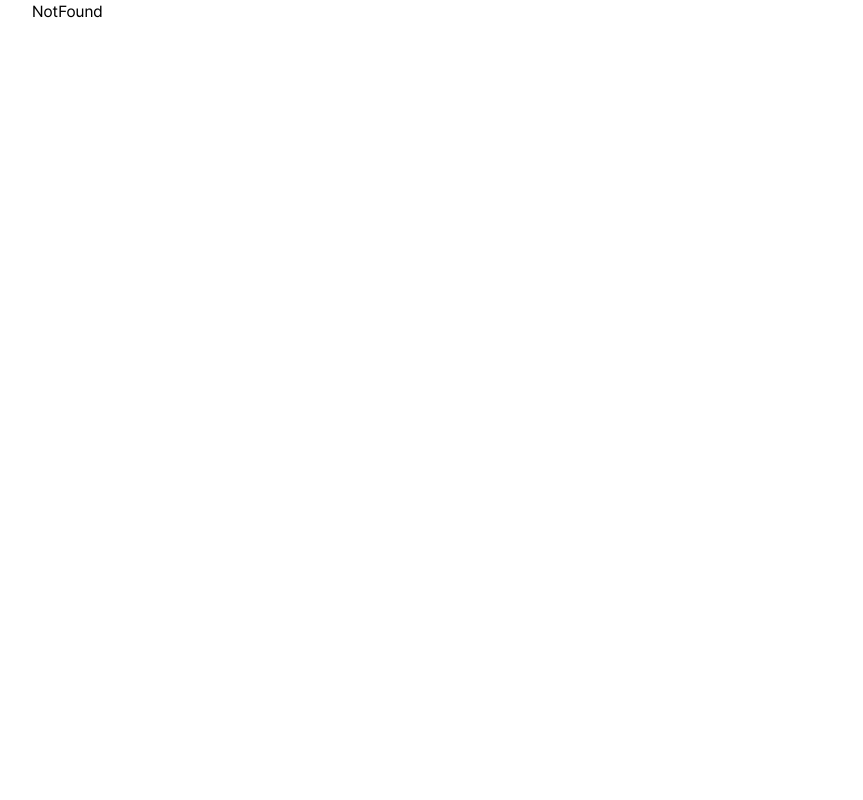
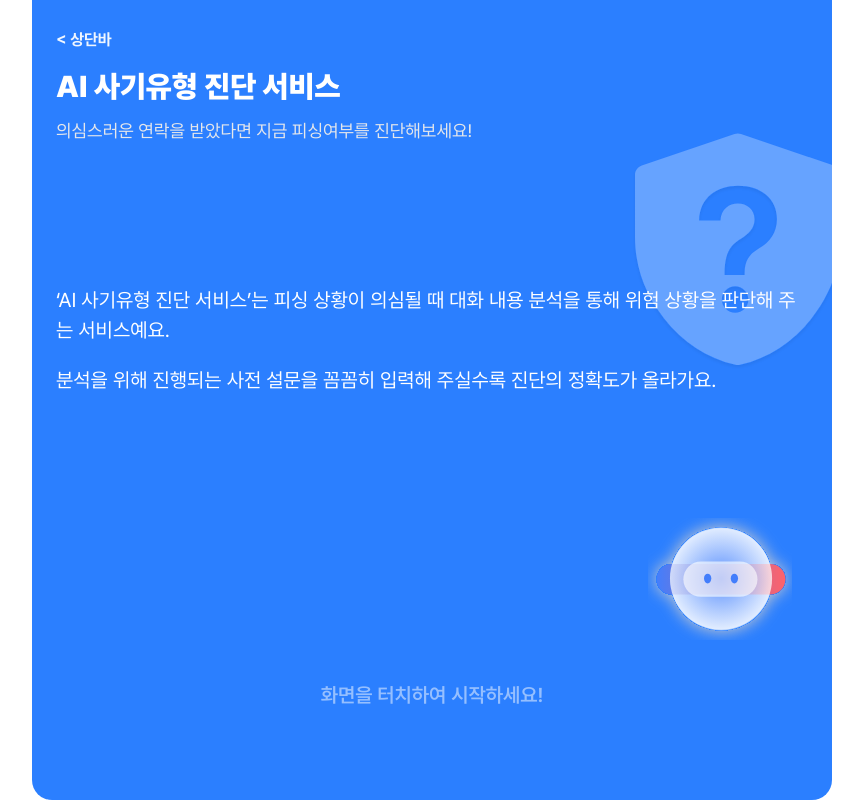
Before and after one commit to Block-Guard/BlockGuard-Client, a React (Vite) app: page /fraud-analysis in a window 1280 px wide. Before the commit this address had no page. Shown: the whole page, without its empty margins (208-1071 px from the left). Built offline with nearby package versions, Linux system fonts and the light colour scheme.

Commit message:
feat: 사기 분석 랜딩페이지, 설문페이지 초안 작성

```diff
--- /dev/null
+++ b/src/layouts/MainLayout.tsx
@@ -0,0 +1,13 @@
+import { Outlet } from "react-router-dom";
+
+const MainLayout = () => {
+    return (
+        <div className="flex flex-col justify-between w-full h-full">
+            <main className="h-[100vh] bg-[#ffffff] overflow-hidden overflow-y-auto no-scrollbar">
+                <Outlet />{" "}
+                {/* 사기분석 등 하단바 필요없는 페이지가 여기에 렌더링됨 */}
+            </main>
+        </div>
+    );
+}
+export default MainLayout;
--- /dev/null
+++ b/src/pages/FraudLandingPage/FraudLandingPage.tsx
@@ -0,0 +1,49 @@
+import { useNavigate } from "react-router-dom";
+
+const FraudLandingPage = () => {
+    const navigate = useNavigate();
+    const handleClick = () => {
+        navigate("/fraud-analysis/survey")
+    }
+    return (
+        <div className="w-full h-full relative p-6 bg-blue-500 rounded-bl-[20px] rounded-br-[20px]"
+            onClick={handleClick}>
+            <div className="text-blue-50 text-base font-bold leading-loose">
+                {"< 상단바"}
+            </div>
+
+            <div className="text-white text-3xl font-extrabold leading-loose">
+                AI 사기유형 진단 서비스
+            </div>
+
+            <div className="text-gray-200 text-lg font-normal leading-relaxed">
+                의심스러운 연락을 받았다면
+                지금 피싱여부를 진단해보세요!
+            </div>
+
+            <img
+                src="/homeBackgroundShield.svg"
+                className="absolute right-0 top-33"
+            />
+
+            <div className="w-full mt-35 mb-5 text-white text-xl font-medium leading-normal">
+                ‘AI 사기유형 진단 서비스’는 피싱 상황이 의심될 때
+                대화 내용 분석을 통해 위험 상황을 판단해 주는 서비스예요.
+            </div>
+            <div className="w-full text-white text-xl font-medium leading-normal">
+                분석을 위해 진행되는 사전 설문을 꼼꼼히 입력해 주실수록
+                진단의 정확도가 올라가요.
+            </div>
+
+            <div className="absolute bottom-40 right-10">
+                <img src="/Blockee-cropped-fit.svg" width="144px" height="126px" />
+            </div>
+
+            <div className="flex justify-center relative top-70 text-white/50 text-xl font-semibold leading-loose">
+                화면을 터치하여 시작하세요!
+            </div>
+        </div >
+    )
+}
+
+export default FraudLandingPage;
--- /dev/null
+++ b/src/pages/FraudSurveyPage/FraudSurveyPage.tsx
@@ -0,0 +1,37 @@
+import { useState } from "react";
+import Button from "../../components/Button/Button";
+import SurveyButton from "./components/SurveyButton";
+
+const FraudSurveyPage = () => {
+    const [selectedItem, setSelectedItem] = useState("");
+
+    return (
+        <div className="w-full px-6">
+            <div>
+                상단바
+            </div>
+            <div>
+                프로그래스 바
+            </div>
+
+            <div className="self-stretch justify-start">
+                <span className="text-slate-950 text-2xl font-bold font-['Pretendard'] leading-9">
+                    어떤 요청을 받으셨나요?
+                </span>
+                <span className="text-red-500 text-2xl font-bold font-['Pretendard'] leading-9">
+                    *
+                </span>
+            </div>
+            <SurveyButton selectedItem={selectedItem} text="문자" setSelctedItem={setSelectedItem} />
+            <SurveyButton selectedItem={selectedItem} text="전화" setSelctedItem={setSelectedItem} />
+            <SurveyButton selectedItem={selectedItem} text="메신저" setSelctedItem={setSelectedItem} />
+            <SurveyButton selectedItem={selectedItem} text="기타" setSelctedItem={setSelectedItem} />
+
+            <Button onClick={() => { }} size="lg" isHighlight={false} disabled={selectedItem === ""}>
+                다음
+            </Button>
+        </div>
+    )
+}
+
+export default FraudSurveyPage;
--- /dev/null
+++ b/src/pages/FraudSurveyPage/components/SurveyButton.tsx
@@ -0,0 +1,29 @@
+interface SurveyButtonProps {
+    selectedItem: string;
+    text: string;
+    setSelctedItem: React.Dispatch<React.SetStateAction<string>>;
+}
+
+const SurveyButton = ({ selectedItem, text, setSelctedItem }: SurveyButtonProps) => {
+    return (
+        <div className="w-full mb-4">
+            {selectedItem === text ? (
+                <div data-property-1="Selected" className="w-full h-15 px-4 py-3.5 bg-blue-300 rounded-xl inline-flex justify-center items-center gap-1.5"
+                    onClick={() => setSelctedItem("")}>
+                    <div className="text-white text-xl font-bold leading-loose">
+                        {text}
+                    </div>
+                </div>
+            ) : (
+                <div data-property-1="Default" className="w-full h-15 px-4 py-3.5 bg-gray-100 rounded-xl inline-flex justify-center items-center gap-1.5"
+                    onClick={() => setSelctedItem(text)}>
+                    <div className="text-slate-950 text-xl font-semibold leading-loose">
+                        {text}
+                    </div>
+                </div>
+            )}
+        </div>
+    )
+}
+
+export default SurveyButton;
--- a/src/pages/HomePage/components/FraudCheck.tsx
+++ b/src/pages/HomePage/components/FraudCheck.tsx
@@ -1,8 +1,11 @@
+import { useNavigate } from "react-router-dom";
 import Button from "../../../components/Button/Button";
 
 const FraudCheck = () => {
+  const navigate = useNavigate();
   const onClickCheckStart = () => {
     console.log("사기 의심 상황 분석 시작하기 클릭");
+    navigate('/fraud-analysis');
   };
   return (
     <div
```
Also changed, not shown: src/routes/Router.tsx (+17 -10 lines), public/Blockee-cropped-fit.svg (added), public/Blockee.svg.
